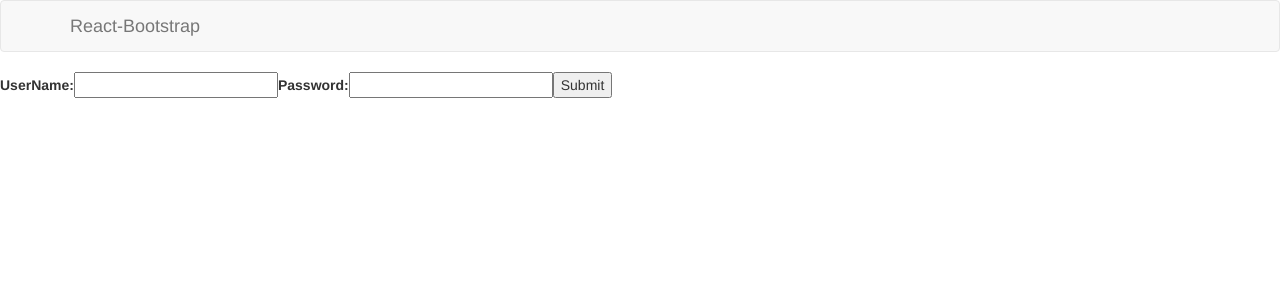
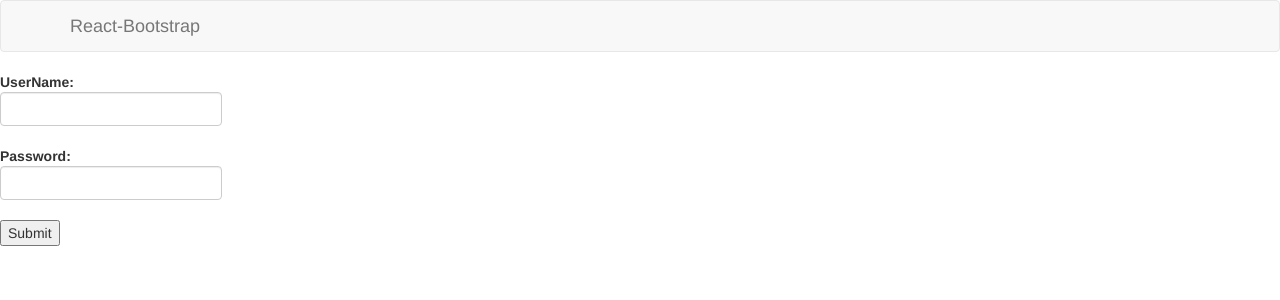
Before and after one commit to einsteinreloaded/Project-L, a React app: page / in a window 1280 px wide. Shown: the top 300 px of the page. Built offline with nearby package versions, Linux system fonts and the light colour scheme.

Commit message:
small changes

```diff
--- a/src/components/Login/LoginForm/index.js
+++ b/src/components/Login/LoginForm/index.js
@@ -25,14 +25,18 @@ export default class LoginForm extends React.Component {
   render() {
     return (
       <form onSubmit={this.handleSubmit}>
-        <label>
-          UserName:
-          <input type="text" value={this.state.username} onChange={this.handleUserNameChange} />
-        </label>
-         <label>
-          Password:
-          <input type="password" value={this.state.password} onChange={this.handlePasswordChange} />
-        </label>
+          <div class="form-group">
+            <label for="uname">
+            UserName:
+            <input type="text" name="uname" value={this.state.username} class="form-control" onChange={this.handleUserNameChange} />
+            </label>
+        </div>
+        <div class="form-group">
+            <label for="pword">
+            Password:
+            <input type="password" name="pword" class="form-control" value={this.state.password} onChange={this.handlePasswordChange} />
+            </label>
+        </div>
         <input type="submit" value="Submit" />
       </form>
     );
```
